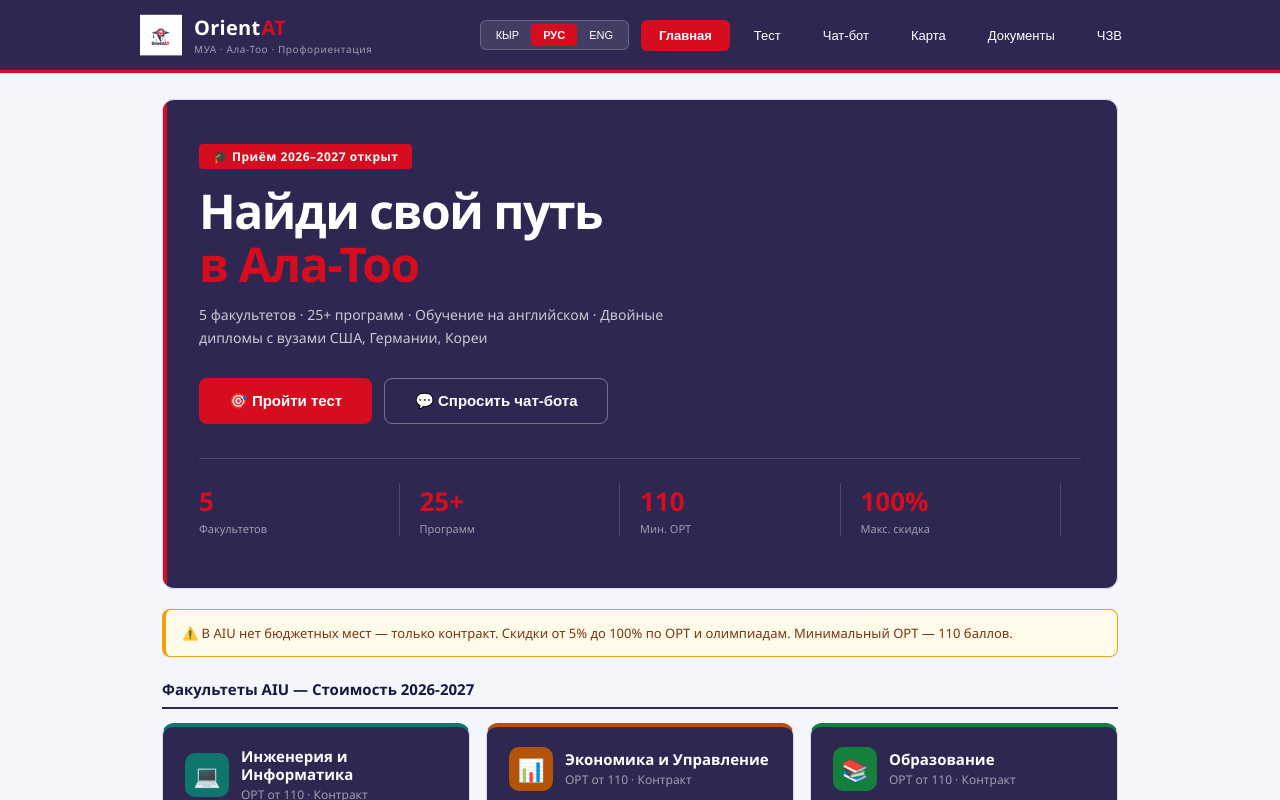
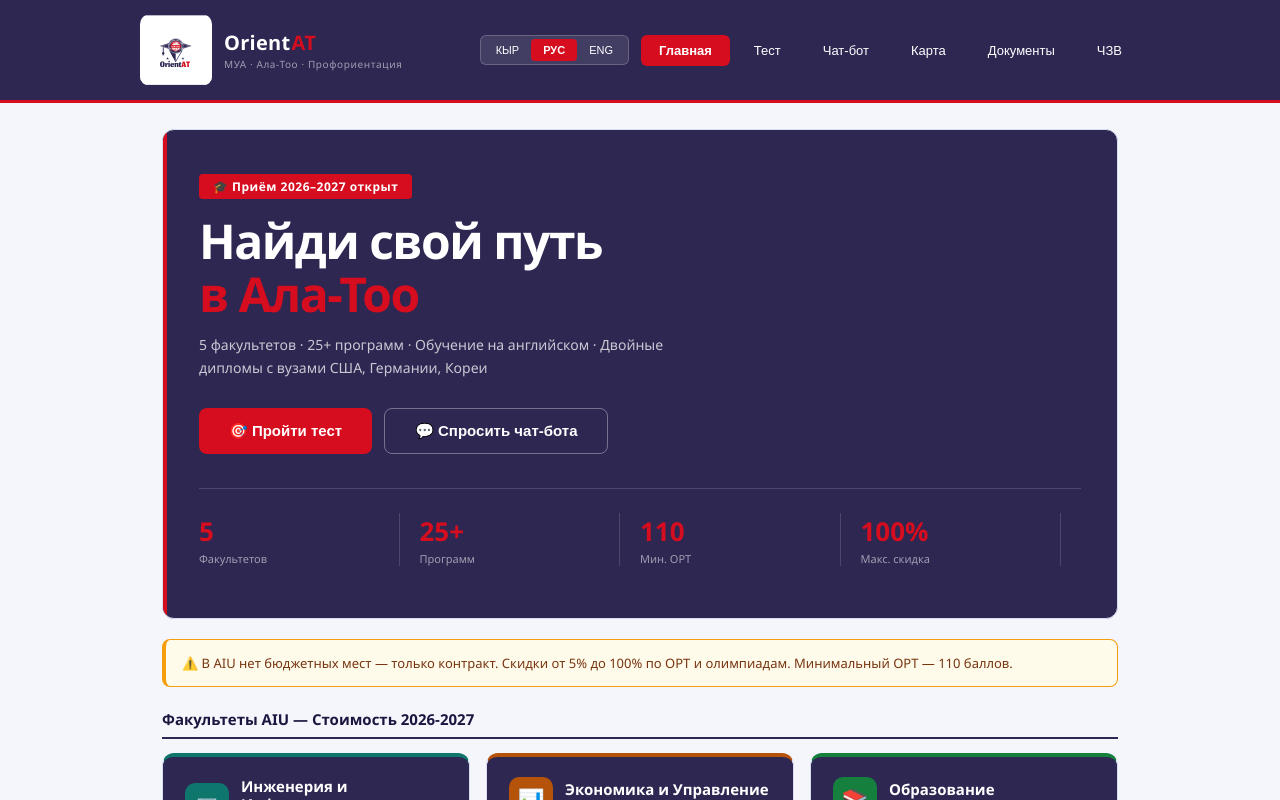
Before and after one commit to Hamid1689/Orientat, a React (Vite) app: page / in a window 1280 px wide. Shown: the top 800 px of the page. Built offline with nearby package versions, Linux system fonts and the light colour scheme.

Commit message:
feat: increase header logo size to 72px

```diff
--- a/src/App.jsx
+++ b/src/App.jsx
@@ -21,7 +21,7 @@
 };
 
 const Logo = ({ size = 38 }) => (
-  <img src="/favicon.svg" width={size} height={size} alt="OrientAT logo" style={{display:"block",objectFit:"contain"}}/>
+  <img src="/favicon.svg" width={size} height={size} alt="OrientAT logo" style={{display:"block",objectFit:"contain",borderRadius:10}}/>
 );
 
 const PROGRAMS = {
@@ -542,7 +542,7 @@
       <header style={{background:C.purple,borderBottom:`3px solid ${C.red}`,padding:"14px 24px"}}>
         <div style={{maxWidth:1000,margin:"0 auto",display:"flex",alignItems:"center",justifyContent:"space-between",flexWrap:"wrap",gap:10}}>
           <div style={{display:"flex",alignItems:"center",gap:12,cursor:"pointer"}} onClick={()=>setScreen("home")}>
-            <Logo size={42}/>
+            <Logo size={72}/>
             <div>
               <div style={{display:"flex",alignItems:"center",gap:1}}>
                 <span style={{fontWeight:900,fontSize:20,color:C.white,letterSpacing:.3}}>Orient</span>
```
